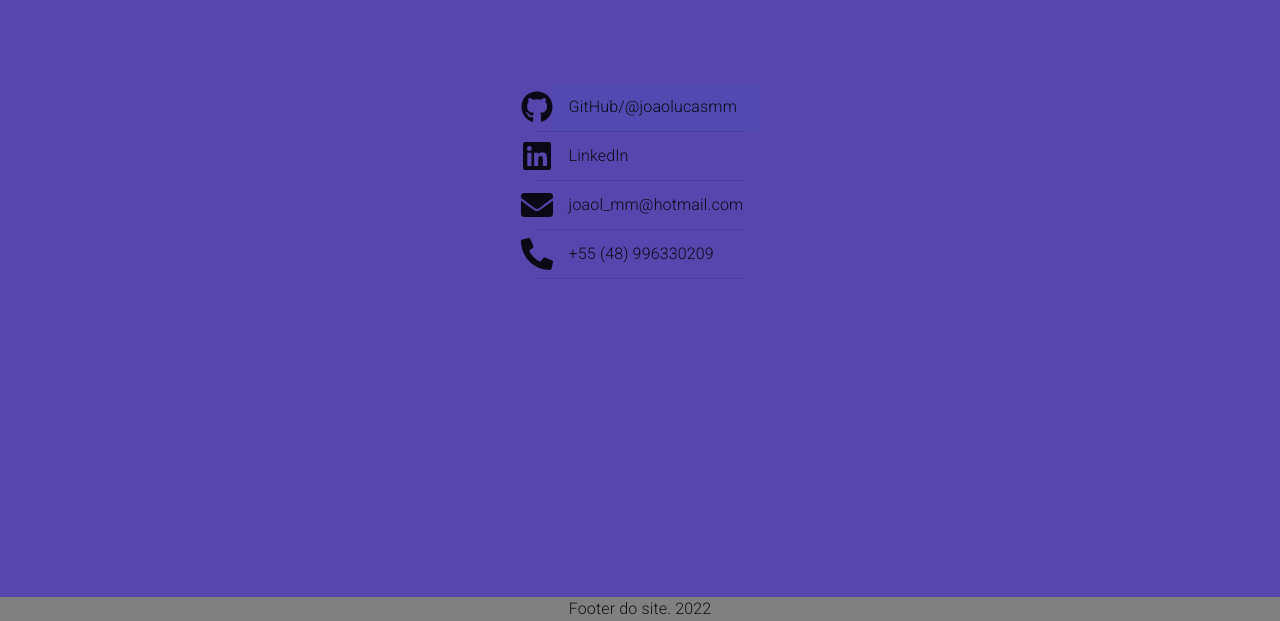
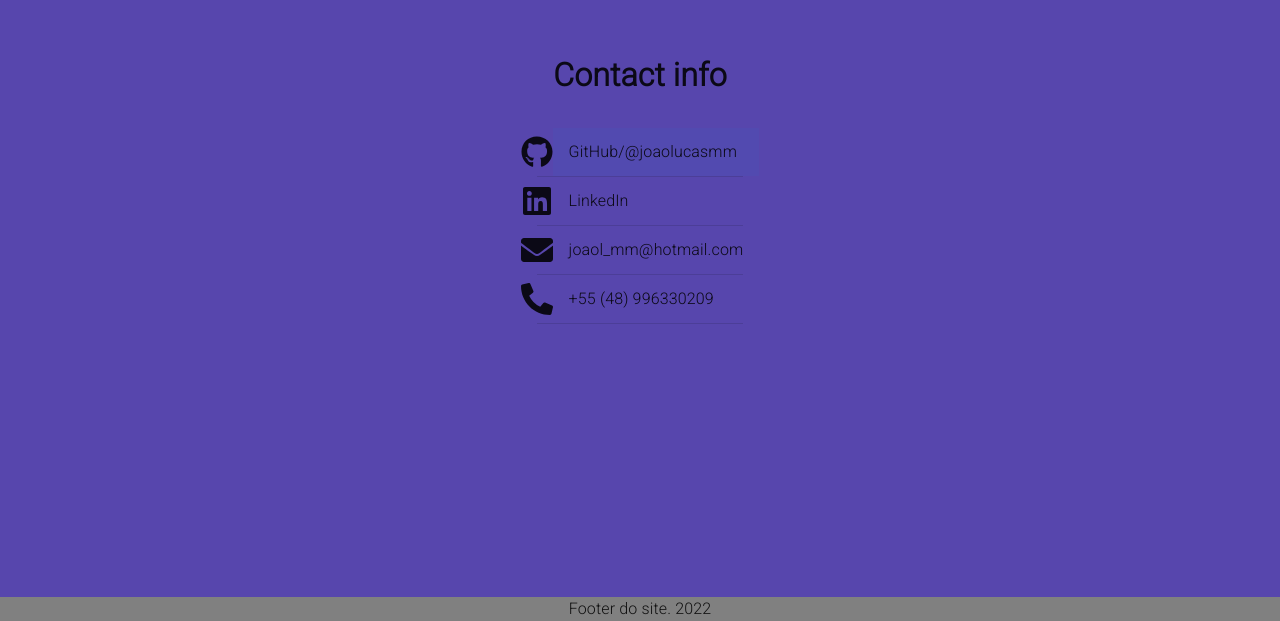
Before and after one commit to joaolucasmm/portfolio-dev, a React (Create React App) app: page / in a window 1280 px wide. Shown: the part 5003-5624 px from the top of the page. Built offline with nearby package versions, Linux system fonts and the light colour scheme.

Commit message:
Add dark mode to Info component

```diff
--- a/src/Components/Info/Info.jsx
+++ b/src/Components/Info/Info.jsx
@@ -63,6 +63,7 @@ function Info({ styleSection, language }) {
                         className="info_list"
                         sx={{ width: "100%", maxWidth: 300 }}
                     >
+                        <h1>{textSelector(language, 0)}</h1>
                         <List>
                             {[
                                 textSelector(language, 1),
--- a/src/Components/Info/Info.scss
+++ b/src/Components/Info/Info.scss
@@ -13,7 +13,7 @@
             transition: transform 0.2s;
         }
         .info_button:hover {
-            color: blue;
+            color: $color2;
             transform: scale(1.2);
         }
         .contact__item {
```
